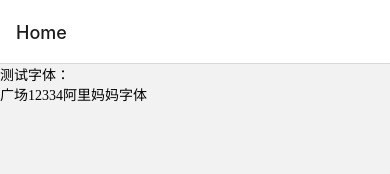
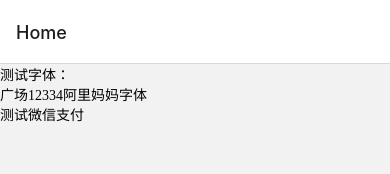
Before and after one commit to liwudi/RedBook, a React Native app: screen / in a window 390 px wide. Shown: the top 174 px of the page. Built offline with nearby package versions, Linux system fonts and the light colour scheme.

Commit message:
feat: 🎸 安卓集成微信支付功能，完成。

```diff
--- a/App.tsx
+++ b/App.tsx
@@ -6,5 +6,4 @@
  */
 
 import App from './src/index';
-
 export default App;
--- a/src/index.tsx
+++ b/src/index.tsx
@@ -1,30 +1,31 @@
 import React from 'react';
-import type {PropsWithChildren} from 'react';
 import {
-  SafeAreaView,
-  ScrollView,
-  StatusBar,
   StyleSheet,
   Text,
-  useColorScheme,
   View,
 } from 'react-native';
+import ToastExample from './utils/ToastExample';
+import Wxpay from './utils/Wxpay';
 
 import { NavigationContainer } from '@react-navigation/native';
 import { createNativeStackNavigator } from '@react-navigation/native-stack';
-
 const Stack = createNativeStackNavigator();
-import {
-  Colors,
-} from 'react-native/Libraries/NewAppScreen';
-
-
-
-
+// function pressEvent() {
+//   ToastExample.show('Awesome', ToastExample.SHORT);
+// }
+async function pressEvent () {
+  let isSupported = await Wxpay.isSupported();
+  ToastExample.show(JSON.stringify(isSupported), ToastExample.SHORT);
+}
 function App(): JSX.Element {
 
   return (
-    <View><Text>测试字体：</Text><Text style={styles.fontStyle}>广场12334阿里妈妈字体</Text></View>
+    <View>
+      <Text>测试字体：</Text>
+      <Text style={styles.fontStyle}>广场12334阿里妈妈字体</Text>
+      <View><Text onPress={pressEvent}>测试微信支付</Text></View>
+    </View>
+
   );
 }
 function DetailsScreen() {
--- /dev/null
+++ b/src/utils/ToastExample.ts
@@ -0,0 +1,4 @@
+import { NativeModules } from 'react-native';
+// 下一句中的ToastExample即对应上文
+// public String getName()中返回的字符串
+export default NativeModules.ToastExample;
--- /dev/null
+++ b/src/utils/Wxpay.ts
@@ -0,0 +1,4 @@
+import { NativeModules } from 'react-native';
+// 下一句中的ToastExample即对应上文
+// public String getName()中返回的字符串
+export default NativeModules.Wxpay;
```
Also changed, not shown: 7 other files (tests, documents, lock files or other folders).
